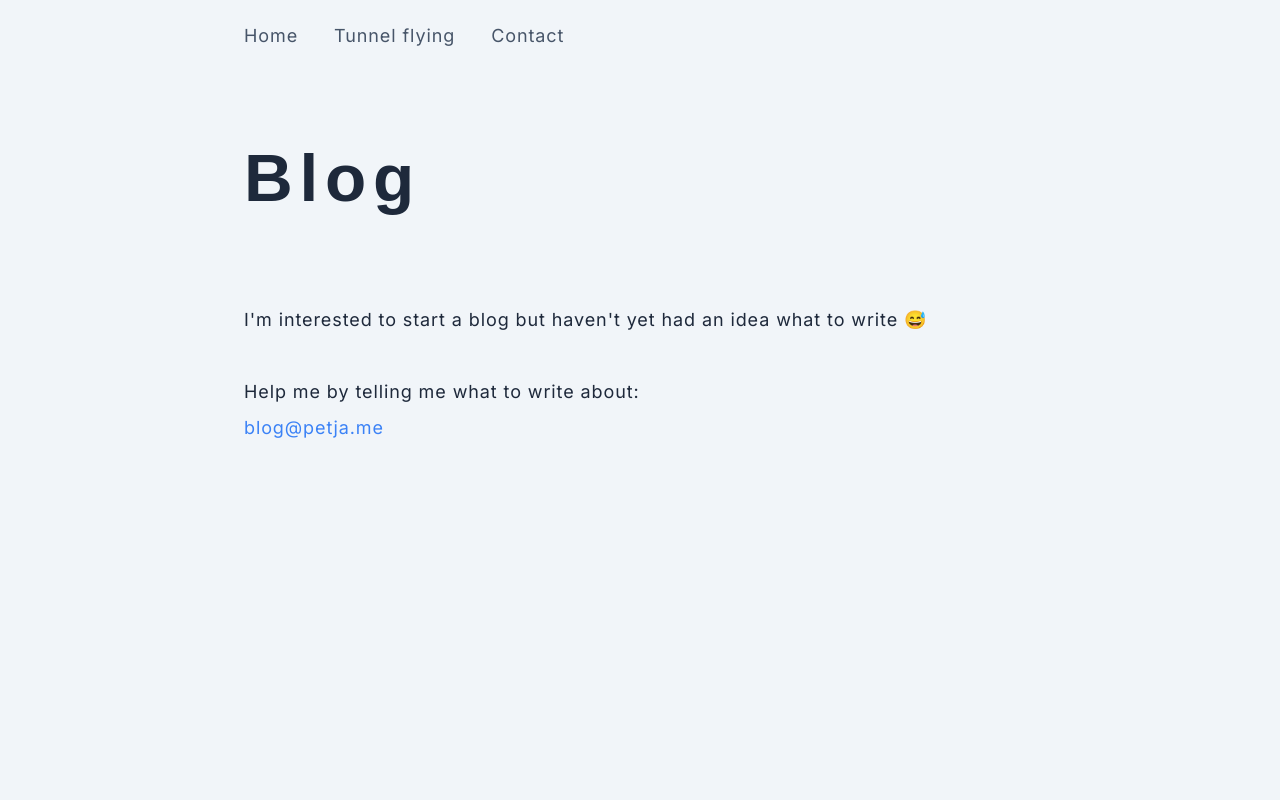
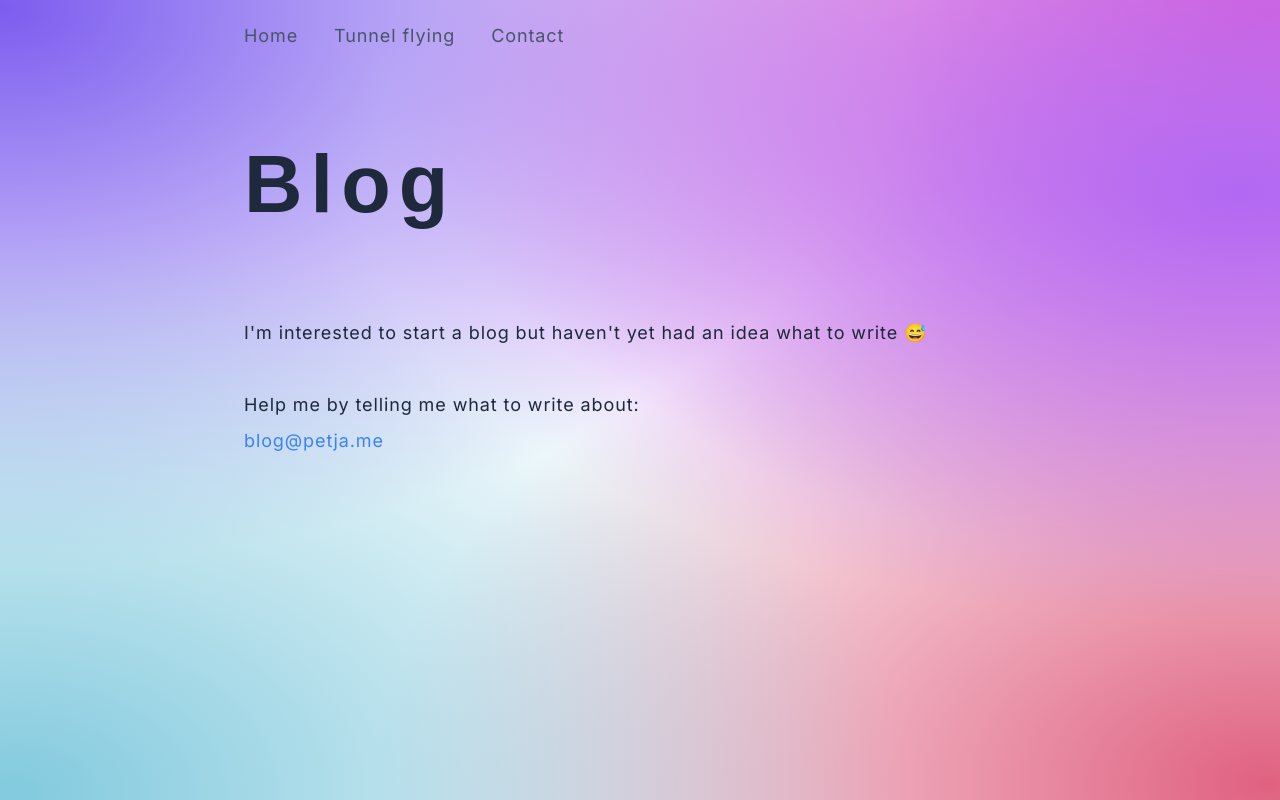
Before and after one commit to petja/petja-me, a Next.js app: page /blog in a window 1280 px wide. Built offline with nearby package versions, Linux system fonts and the light colour scheme; a web font is replaced by a local one.

Commit message:
Mesh gradient

```diff
--- a/components/Topbar.tsx
+++ b/components/Topbar.tsx
@@ -48,7 +48,7 @@ export const Topbar = (props: Props) => {
       </div>
       <div className="flex flex-col-reverse lg:flex-row gap-8 lg:items-center px-8 title animate-fadeInDown">
         <div className="flex flex-col flex-1">
-          <span className="text-6xl font-bold tracking-widest font-serif">
+          <span className="text-7xl font-bold tracking-widest font-serif">
             {props.heading}
           </span>
           {props.subtitle && (
--- a/styles/globals.css
+++ b/styles/globals.css
@@ -12,7 +12,13 @@ html,body {
 }
 
 body {
-  @apply tracking-wider bg-slate-100 text-slate-800 dark:bg-slate-900 dark:text-white leading-8;
+  @apply tracking-wider bg-white text-slate-800 leading-8;
+  background-image:
+radial-gradient(at 1% 99%, hsla(193,58%,69%,1) 0px, transparent 50%),
+radial-gradient(at 97% 24%, hsla(272,85%,68%,1) 0px, transparent 50%),
+radial-gradient(at 99% 98%, hsla(345,67%,63%,1) 0px, transparent 50%),
+radial-gradient(at 0% 1%, hsla(253,82%,65%,1) 0px, transparent 50%),
+radial-gradient(at 99% 1%, hsla(312,75%,64%,1) 0px, transparent 50%);
 }
 
 a {
```
